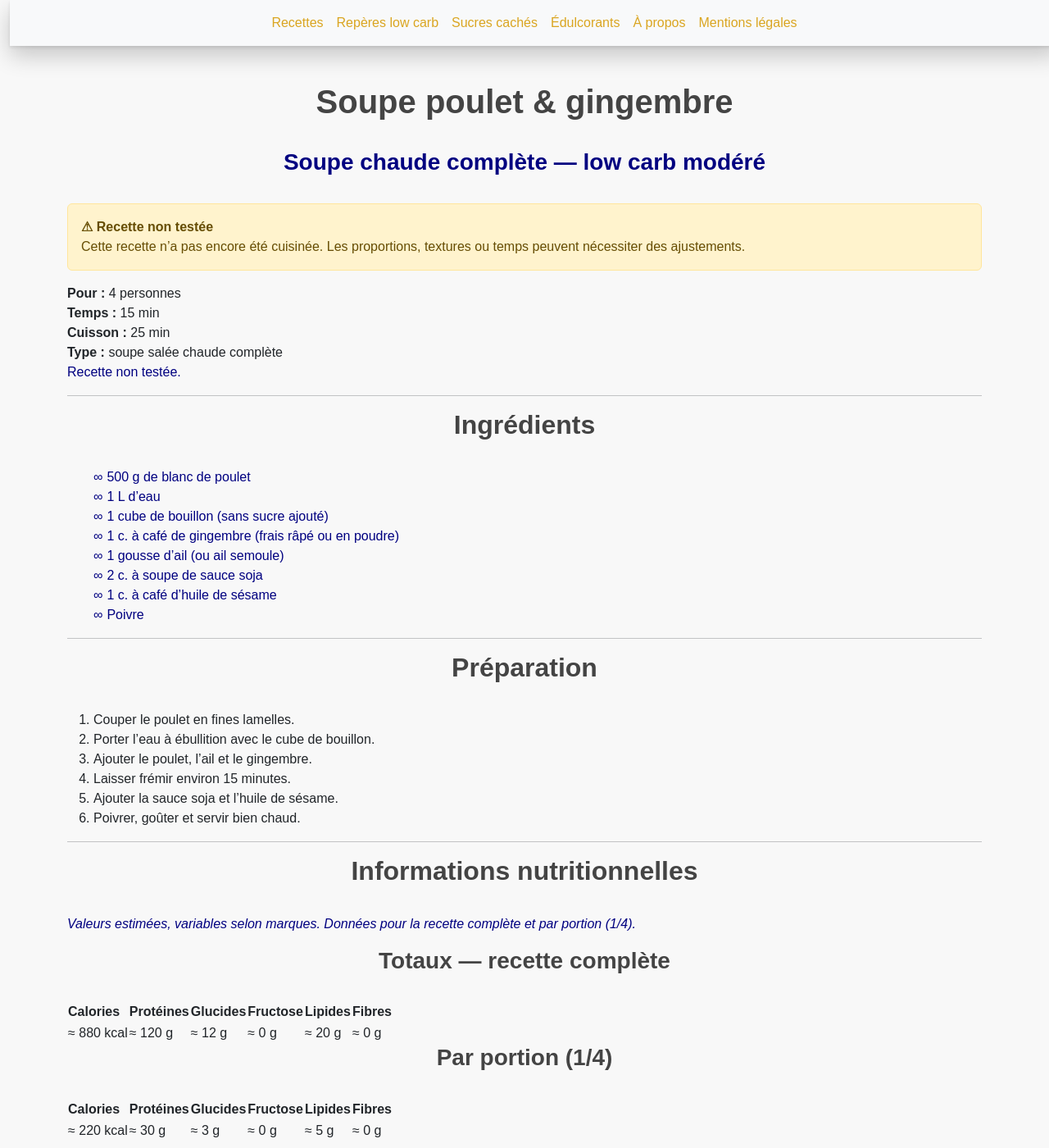
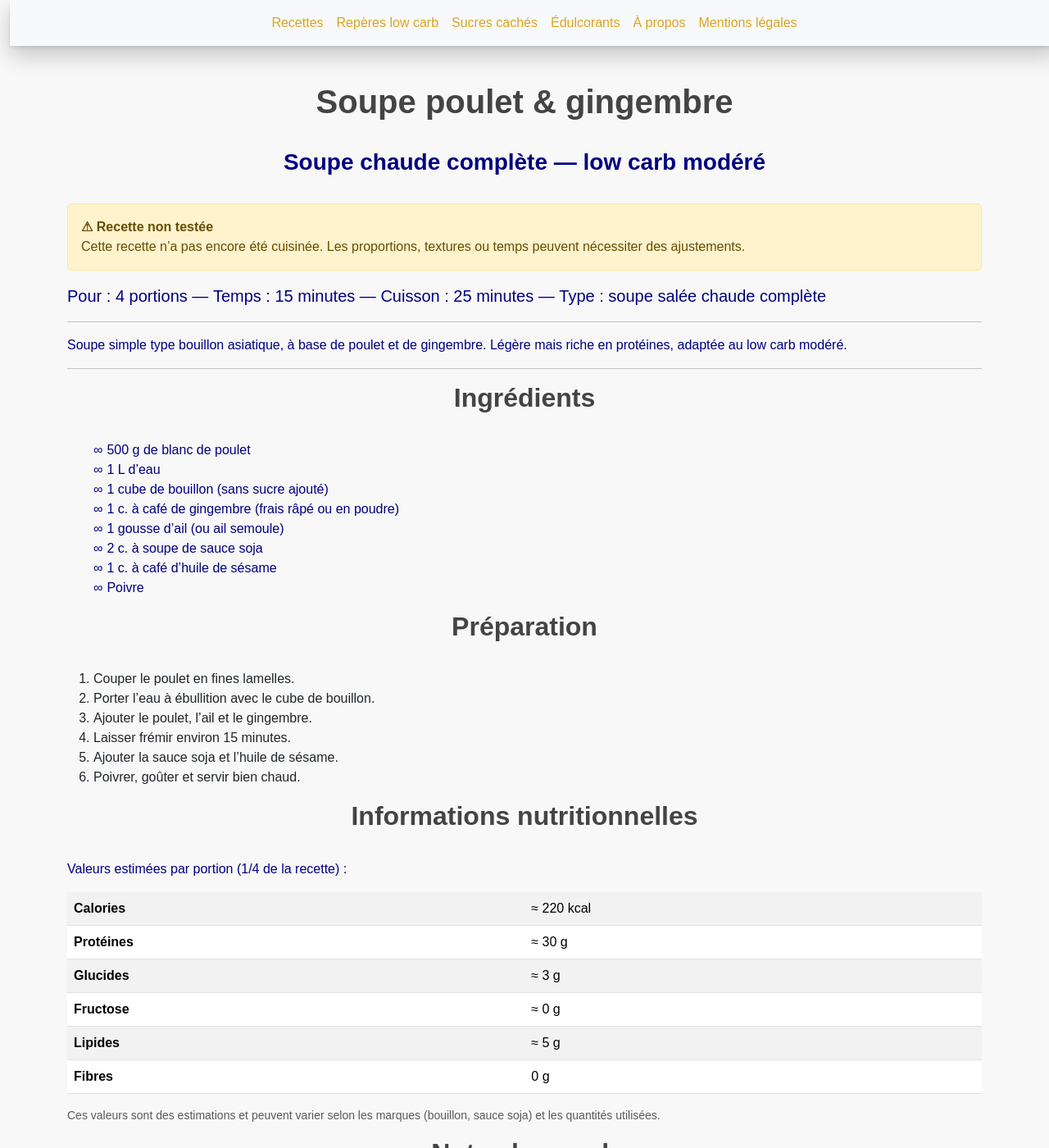
Before and after one commit to laurie-boissay/laurie-boissay.github.io, a Jekyll site: the page built from recettes/soupe-poulet-gingembre.html, in a window 1280 px wide and 1400 px high. Shown: the whole window at 82% size. Built offline with Jekyll 4.4.1, drawn with Linux system fonts in a browser that asks for light colours; some of the changed text lies outside the part shown.

Commit message:
Update soupe-poulet-gingembre.html
tableau

```diff
--- a/recettes/soupe-poulet-gingembre.html
+++ b/recettes/soupe-poulet-gingembre.html
@@ -18,11 +19,11 @@ extra_head: |
     "@type": "Recipe",
     "name": "Soupe poulet & gingembre",
     "description": "Soupe low carb au poulet et au gingembre, type bouillon asiatique.",
-    "recipeYield": "4 personnes",
+    "recipeYield": "4 portions",
     "prepTime": "PT15M",
     "cookTime": "PT25M",
     "totalTime": "PT40M",
-    "recipeCategory": "Plats",
+    "recipeCategory": "Soupes",
     "recipeIngredient": [
       "500 g de blanc de poulet",
       "1 L d'eau",
@@ -36,46 +37,45 @@ extra_head: |
     "recipeInstructions": [
       { "@type": "HowToStep", "text": "Couper le poulet en fines lamelles." },
       { "@type": "HowToStep", "text": "Porter l’eau à ébullition avec le cube de bouillon." },
-      { "@type": "HowToStep", "text": "Ajouter le poulet, l’ail et le gingembre. Laisser frémir 15 minutes." },
+      { "@type": "HowToStep", "text": "Ajouter le poulet, l’ail et le gingembre, puis laisser frémir 15 minutes." },
       { "@type": "HowToStep", "text": "Ajouter la sauce soja et l’huile de sésame." },
       { "@type": "HowToStep", "text": "Poivrer et servir chaud." }
     ]
   }
   </script>
 ---
+<p class="lead">
+  <strong>Pour :</strong> 4 portions —
+  <strong>Temps :</strong> 15 minutes —
+  <strong>Cuisson :</strong> 25 minutes —
+  <strong>Type :</strong> soupe salée chaude complète
+</p>
 
-<div class="recipe-lead">
-  <div class="recipe-lead__grid">
-    <div><strong>Pour :</strong> 4 personnes</div>
-    <div><strong>Temps :</strong> 15 min</div>
-    <div><strong>Cuisson :</strong> 25 min</div>
-    <div><strong>Type :</strong> soupe salée chaude complète</div>
-  </div>
-  <p class="recipe-lead__note">
-    <strong>Recette non testée.</strong>
-  </p>
-</div>
+<hr>
+
+<p>
+  Soupe simple type bouillon asiatique, à base de <strong>poulet</strong> et de <strong>gingembre</strong>.
+  Légère mais riche en protéines, adaptée au <strong>low carb modéré</strong>.
+</p>
 
 <hr>
 
 <h2>Ingrédients</h2>
 
-<ul class="recipe-ingredients">
-  <li><strong>500 g</strong> de blanc de poulet</li>
-  <li><strong>1 L</strong> d’eau</li>
-  <li><strong>1</strong> cube de bouillon (sans sucre ajouté)</li>
-  <li><strong>1 c. à café</strong> de gingembre (frais râpé ou en poudre)</li>
-  <li><strong>1</strong> gousse d’ail (ou ail semoule)</li>
-  <li><strong>2 c. à soupe</strong> de sauce soja</li>
-  <li><strong>1 c. à café</strong> d’huile de sésame</li>
+<ul>
+  <li>500 g de blanc de poulet</li>
+  <li>1 L d’eau</li>
+  <li>1 cube de bouillon (sans sucre ajouté)</li>
+  <li>1 c. à café de gingembre (frais râpé ou en poudre)</li>
+  <li>1 gousse d’ail (ou ail semoule)</li>
+  <li>2 c. à soupe de sauce soja</li>
+  <li>1 c. à café d’huile de sésame</li>
   <li>Poivre</li>
 </ul>
 
-<hr>
-
 <h2>Préparation</h2>
 
-<ol class="recipe-steps">
+<ol>
   <li>Couper le poulet en fines lamelles.</li>
   <li>Porter l’eau à ébullition avec le cube de bouillon.</li>
   <li>Ajouter le poulet, l’ail et le gingembre.</li>
@@ -84,69 +84,30 @@ extra_head: |
   <li>Poivrer, goûter et servir bien chaud.</li>
 </ol>
 
-<hr>
+<h2>Informations nutritionnelles</h2>
+<p>Valeurs estimées <strong>par portion</strong> (1/4 de la recette) :</p>
 
-<h2>Informations nutritionnelles</h2>
-
-<p class="recipe-nutrition__disclaimer">
-  <em>Valeurs estimées, variables selon marques. Données pour la recette complète et par portion (1/4).</em>
-</p>
-
-<div class="recipe-nutrition">
-  <h3>Totaux — recette complète</h3>
-  <table class="recipe-table">
-    <thead>
-      <tr>
-        <th>Calories</th>
-        <th>Protéines</th>
-        <th>Glucides</th>
-        <th>Fructose</th>
-        <th>Lipides</th>
-        <th>Fibres</th>
-      </tr>
-    </thead>
+<div class="table-responsive">
+  <table class="table table-striped">
     <tbody>
-      <tr>
-        <td>≈ 880 kcal</td>
-        <td>≈ 120 g</td>
-        <td>≈ 12 g</td>
-        <td>≈ 0 g</td>
-        <td>≈ 20 g</td>
-        <td>≈ 0 g</td>
-      </tr>
-    </tbody>
-  </table>
-
-  <h3>Par portion (1/4)</h3>
-  <table class="recipe-table">
-    <thead>
-      <tr>
-        <th>Calories</th>
-        <th>Protéines</th>
-        <th>Glucides</th>
-        <th>Fructose</th>
-        <th>Lipides</th>
-        <th>Fibres</th>
-      </tr>
-    </thead>
-    <tbody>
-      <tr>
-        <td>≈ 220 kcal</td>
-        <td>≈ 30 g</td>
-        <td>≈ 3 g</td>
-        <td>≈ 0 g</td>
-        <td>≈ 5 g</td>
-        <td>≈ 0 g</td>
-      </tr>
+      <tr><th>Calories</th><td>≈ 220 kcal</td></tr>
+      <tr><th>Protéines</th><td>≈ 30 g</td></tr>
+      <tr><th>Glucides</th><td>≈ 3 g</td></tr>
+      <tr><th>Fructose</th><td>≈ 0 g</td></tr>
+      <tr><th>Lipides</th><td>≈ 5 g</td></tr>
+      <tr><th>Fibres</th><td>0 g</td></tr>
     </tbody>
   </table>
 </div>
 
-<hr>
+<p class="small text-muted">
+  Ces valeurs sont des estimations et peuvent varier selon les marques (bouillon, sauce soja) et les quantités utilisées.
+</p>
 
 <h2>Notes low carb</h2>
 
-<ul class="recipe-notes">
-  <li><strong>Plat complet :</strong> protéines + liquide chaud, pas besoin de féculents.</li>
+<ul>
+  <li><strong>Plat complet :</strong> protéines + liquide chaud, sans féculents.</li>
   <li><strong>Low carb modéré :</strong> glucides très limités, principalement issus de la sauce soja.</li>
+  <li><strong>Point d’attention :</strong> choisir une sauce soja sans sucre ajouté.</li>
 </ul>
```
Also changed, not shown: other parts of recettes/soupe-poulet-gingembre.html (+2 -1 lines).
